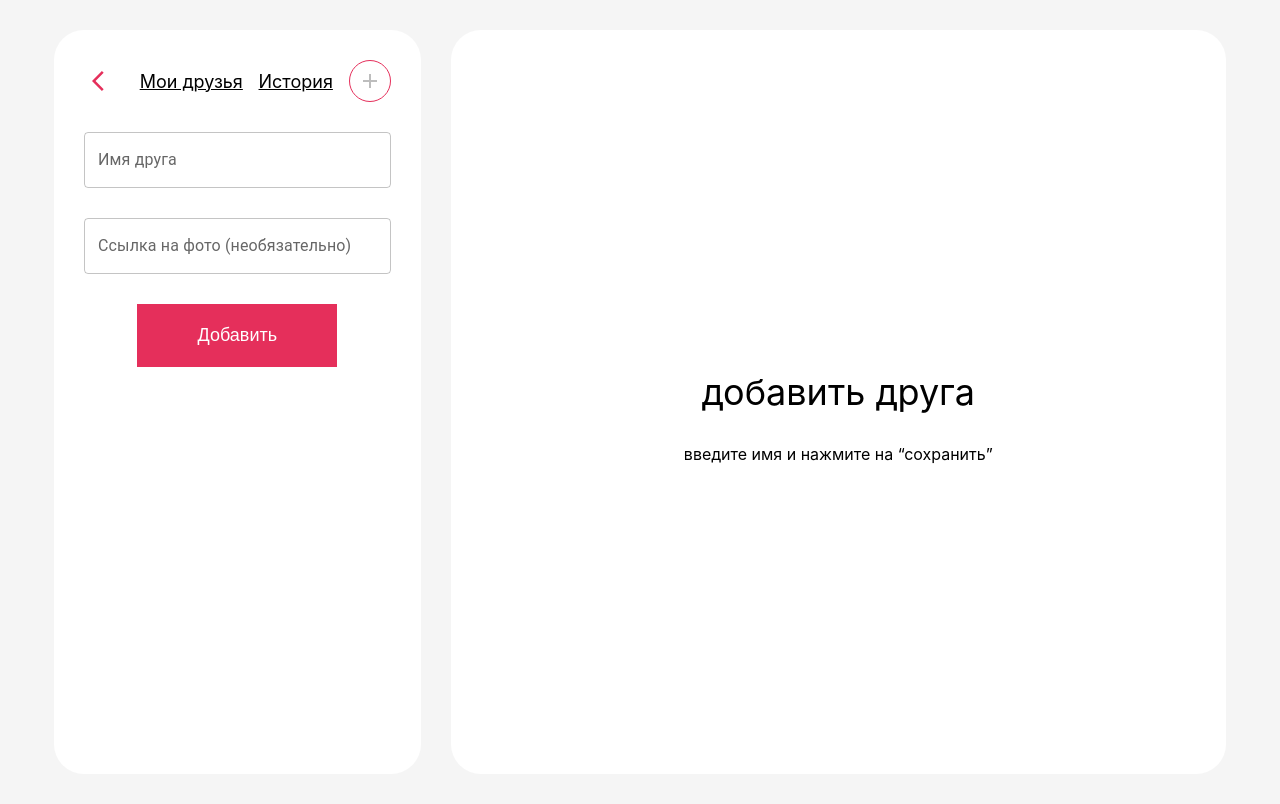
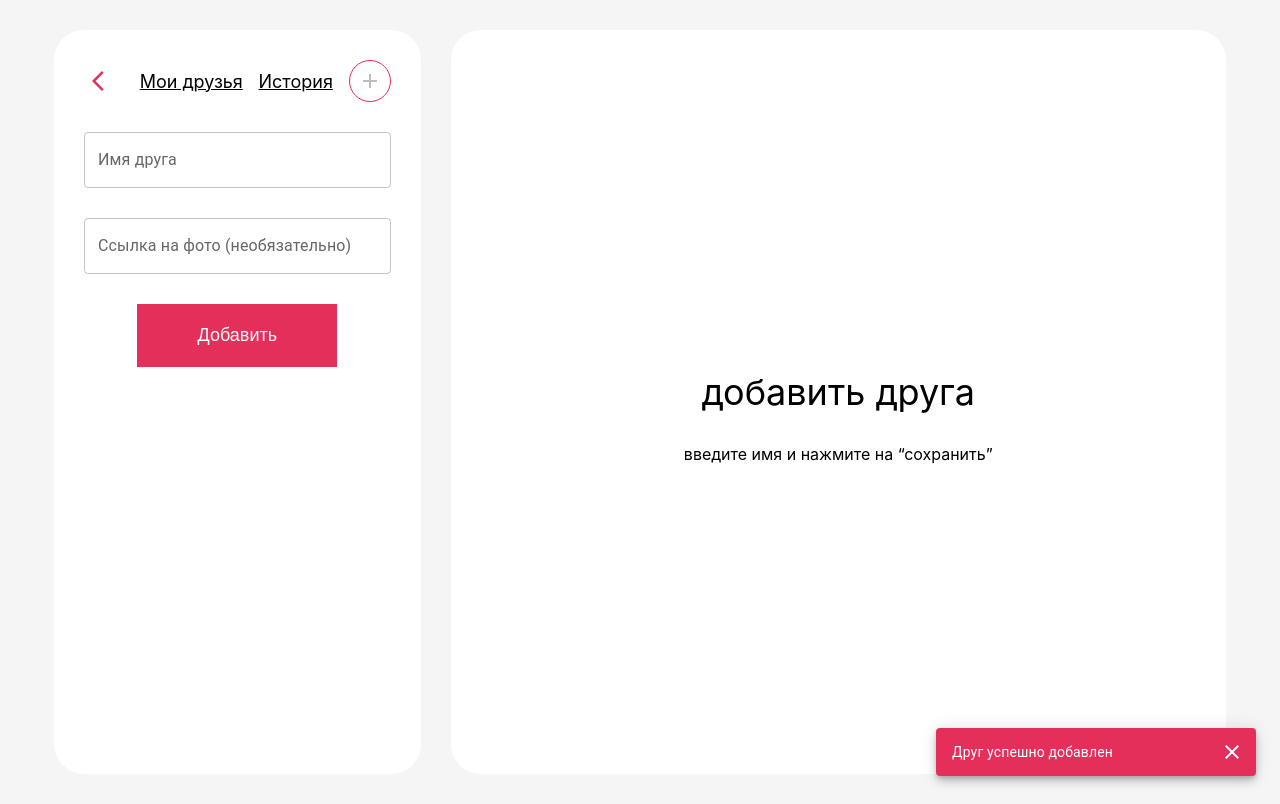
Before and after one commit to volokhinn/popolam, a React (Create React App) app: page /add-friend in a window 1280 px wide. Both pictures are taken after typing "Sample", "Sample" into the empty fields and a click on the button "Добавить". Built offline with nearby package versions, Linux system fonts and the light colour scheme.

Commit message:
Added Snackbars

```diff
--- a/src/components/Friends/AddFriendForm/AddFriendForm.tsx
+++ b/src/components/Friends/AddFriendForm/AddFriendForm.tsx
@@ -4,16 +4,19 @@ import { addFriend } from '../../../store/slices/friendsSlice';
 import { TextField } from '@mui/material';
 import Button from '../../UI/Button/Button';
 import styles from './AddFriendForm.module.scss';
+import Snack from '../../UI/Snack/Snack';
 
 const AddFriendForm = () => {
   const dispatch = useDispatch();
   const [name, setName] = useState('');
   const [img, setImg] = useState('');
+  const [openSnackBar, setOpenSnackBar] = useState(false);
 
   const handleAddFriend = () => {
     dispatch(addFriend({ id: Date.now(), name, img, money: 0 }));
     setName('');
     setImg('');
+    setOpenSnackBar(true)
   };
 
   return (
@@ -21,18 +24,17 @@ const AddFriendForm = () => {
       <TextField
         value={name}
         onChange={(e) => setName(e.target.value)}
-        id="outlined-multiline-flexible"
         label="Имя друга"
         sx={{ width: '100%' }}
       />
       <TextField
         value={img}
         onChange={(e) => setImg(e.target.value)}
-        id="outlined-multiline-flexible"
         label="Ссылка на фото (необязательно)"
         sx={{ width: '100%' }}
       />
       <Button buttontext="Добавить" onClick={handleAddFriend} />
+      <Snack title="Друг успешно добавлен" openSnackBar={openSnackBar} setOpenSnackBar={setOpenSnackBar} />
     </div>
   );
 };
--- a/src/components/Friends/FriendItem/FriendItem.tsx
+++ b/src/components/Friends/FriendItem/FriendItem.tsx
@@ -1,22 +1,22 @@
+// FriendItem.tsx
+
 import React, { useState } from 'react';
-import { useDispatch } from 'react-redux';
 import styles from './FriendItem.module.scss';
 import { IconButton } from '@mui/material';
 import AddOutlinedIcon from '@mui/icons-material/AddOutlined';
 import ClearIcon from '@mui/icons-material/Clear';
-import { removeFriend } from '../../../store/slices/friendsSlice';
-import {Tooltip} from '@mui/material';
+import { Tooltip } from '@mui/material';
 
 type FriendItemProps = {
   id: number;
   name: string;
   money: number;
   img?: string;
+  onRemoveFriend: (id: number) => void;
 };
 
-const FriendItem = ({ id, name, money, img }: FriendItemProps) => {
+const FriendItem = ({ id, name, money, img, onRemoveFriend }: FriendItemProps) => {
   const [hovered, setHovered] = useState(false);
-  const dispatch = useDispatch();
 
   const renderUserImage = () => {
     if (img) {
@@ -25,10 +25,6 @@ const FriendItem = ({ id, name, money, img }: FriendItemProps) => {
       const initials = name.split(' ').map((word) => word.charAt(0)).join('');
       return <div className={styles.initials}>{initials}</div>;
     }
-  };
-
-  const handleRemoveFriend = () => {
-    dispatch(removeFriend(id));
   };
 
   return (
@@ -52,7 +48,7 @@ const FriendItem = ({ id, name, money, img }: FriendItemProps) => {
         {hovered && (
           <Tooltip disableInteractive title="Удалить из списка друзей" enterDelay={600} enterNextDelay={1000}>
             <IconButton
-              onClick={handleRemoveFriend}
+              onClick={() => onRemoveFriend(id)}
               sx={{
                 backgroundColor: '#fff',
                 color: 'rgba(229, 47, 91, 1)',
--- a/src/components/Friends/FriendsList/FriendsList.tsx
+++ b/src/components/Friends/FriendsList/FriendsList.tsx
@@ -1,28 +1,42 @@
-import React, { useEffect } from 'react';
+import React, { useEffect, useState } from 'react';
 import { useSelector, useDispatch } from 'react-redux';
 import styles from './FriendsList.module.scss';
 import FriendItem from '../FriendItem/FriendItem';
 import { RootState } from '../../../store/types';
-import { fetchFriends } from '../../../store/slices/friendsSlice';
+import { fetchFriends, removeFriend } from '../../../store/slices/friendsSlice';
+import Snack from '../../UI/Snack/Snack';
 
 const FriendsList = () => {
   const friends = useSelector((state: RootState) => state.friends.friends);
-  console.log(friends);
   const dispatch = useDispatch();
+  const [openSnackBar, setOpenSnackBar] = useState(false);
 
   useEffect(() => {
     dispatch(fetchFriends());
   }, [dispatch]);
 
+  const handleRemoveFriend = (id: number) => {
+    dispatch(removeFriend(id));
+    setOpenSnackBar(true);
+  };
+
   return (
     <div className={styles.main}>
       {Array.isArray(friends) && friends.length > 0 ? (
         friends.map((friend) => (
-          <FriendItem key={friend.id} id={friend.id} name={friend.name} img={friend.img} money={friend.money} />
+          <FriendItem
+            key={friend.id}
+            id={friend.id}
+            name={friend.name}
+            img={friend.img}
+            money={friend.money}
+            onRemoveFriend={handleRemoveFriend}
+          />
         ))
       ) : (
         null
       )}
+      <Snack title="Друг удален" openSnackBar={openSnackBar} setOpenSnackBar={setOpenSnackBar} />
     </div>
   );
 };
--- /dev/null
+++ b/src/components/UI/Snack/Snack.tsx
@@ -0,0 +1,33 @@
+import { Snackbar, Slide, IconButton } from '@mui/material'
+import { Close } from '@mui/icons-material'
+
+const Snack = ({title, openSnackBar, setOpenSnackBar}: any) => {
+
+  const handleClose = (event: React.SyntheticEvent | Event, reason?: string) => {
+    if (reason === 'clickaway') {
+      setOpenSnackBar(false);
+    }
+    setOpenSnackBar(false);
+  };
+
+  return (
+    <Snackbar
+    open={openSnackBar}
+    TransitionComponent={Slide}
+    message={title}
+    ContentProps={{sx: {background: '#E52F5B', color: '#fff'}}}
+    anchorOrigin={{vertical: 'bottom', horizontal: 'right'}}
+    action={
+        <IconButton
+          color="inherit"
+          sx={{ p: 0.5 }}
+          onClick={handleClose}
+        >
+          <Close />
+        </IconButton>
+    }
+    />
+  )
+}
+
+export default Snack
```
